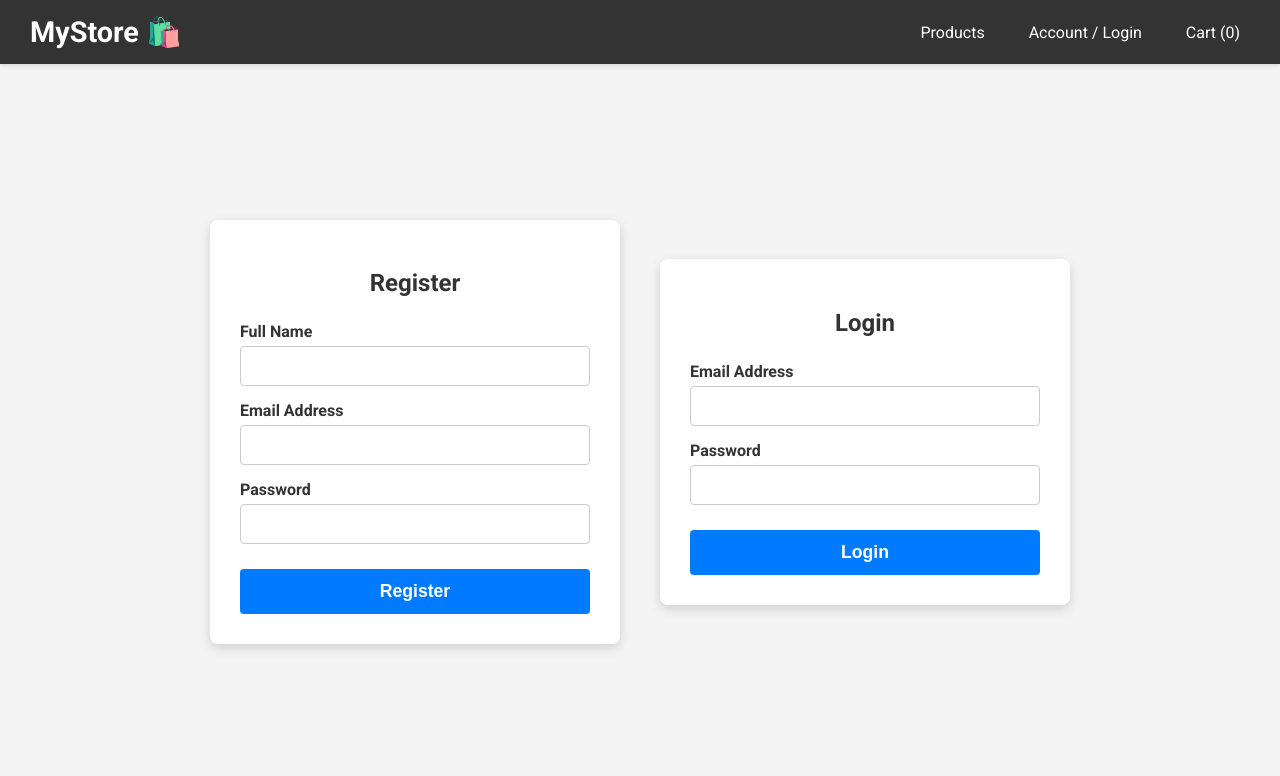
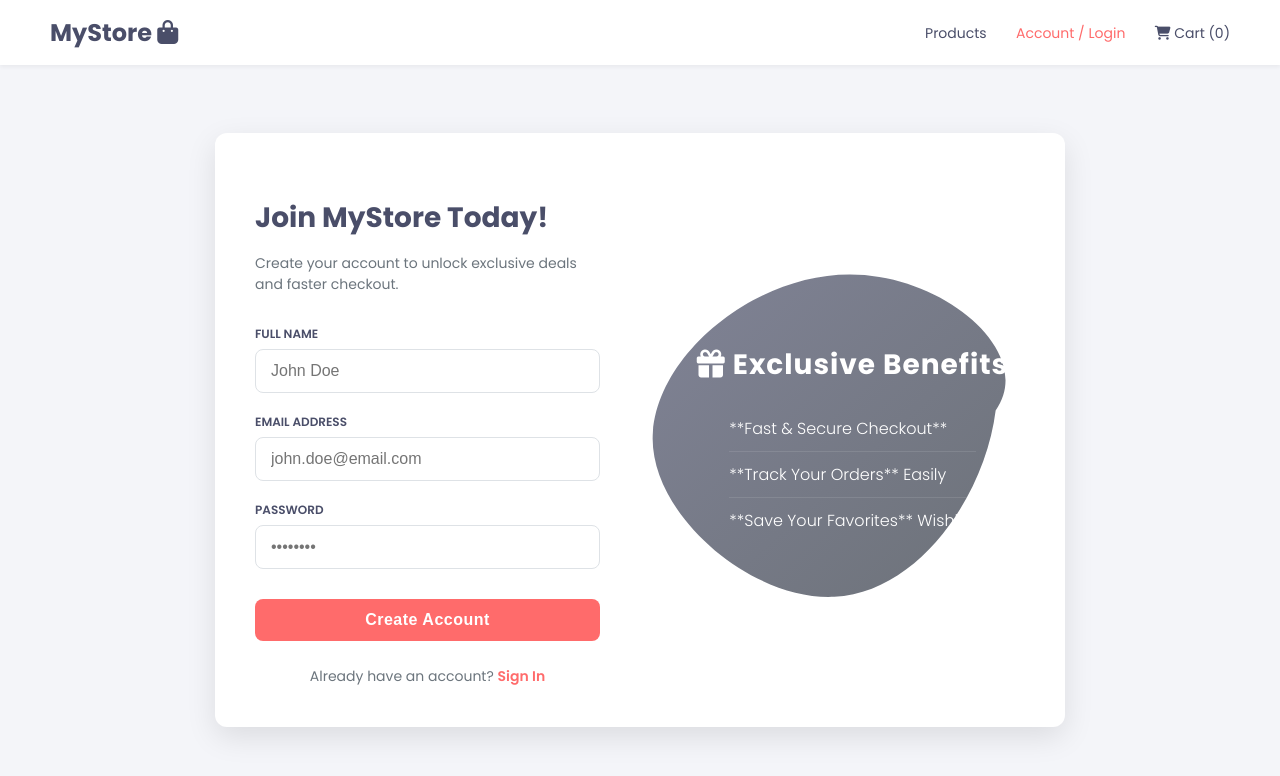
Before and after one commit to TABUDII02/mongodb-crud-api, a plain HTML site: page client/auth.html in a window 1280 px wide. Drawn offline with Linux system fonts and the light colour scheme.

Commit message:
Initial commit - CRUD app

```diff
--- a/client/auth.html
+++ b/client/auth.html
@@ -3,54 +3,87 @@
 <head>
     <meta charset="UTF-8">
     <meta name="viewport" content="width=device-width, initial-scale=1.0">
-    <title>Account - Register / Login</title>
-    <link rel="stylesheet" href="styles.css">
-    <link href="https://fonts.googleapis.com/css2?family=Roboto:wght@400;700&display=swap" rel="stylesheet">
+    <title>Account - Sign In / Register</title>
+    <link rel="stylesheet" href="style.css">
+    <link href="https://fonts.googleapis.com/css2?family=Poppins:wght@300;400;600;700&display=swap" rel="stylesheet">
+    <link rel="stylesheet" href="https://cdnjs.cloudflare.com/ajax/libs/font-awesome/6.4.2/css/all.min.css">
 </head>
 <body class="auth-body">
 
-    <header>
-        <div class="logo">MyStore 🛍️</div>
-        <nav>
+    <header class="main-header">
+        <div class="logo">MyStore <i class="fas fa-shopping-bag"></i></div>
+        <nav class="main-nav">
             <a href="index.html">Products</a>
-            <a href="auth.html">Account / Login</a>
-            <a href="#">Cart (0)</a>
+            <a href="auth.html" class="active-link">Account / Login</a>
+            <a href="#"><i class="fas fa-shopping-cart"></i> Cart (0)</a>
         </nav>
     </header>
 
-    <main class="auth-container">
-        <div class="form-card">
-            <h2>Register</h2>
+    <main class="auth-wrapper">
+        <div class="auth-container">
+
+            <div id="register-panel" class="auth-panel register-panel active-form">
+                <h2 class="form-title">Join MyStore Today!</h2>
+                <p class="subtitle">Create your account to unlock exclusive deals and faster checkout.</p>
                 <form id="registration-form">
+
                     <div class="form-group">
                         <label for="reg-name">Full Name</label>
-                    <input type="text" id="reg-name" name="name" required>
+                        <input type="text" id="reg-name" name="name" required placeholder="John Doe">
                     </div>
+
                     <div class="form-group">
                         <label for="reg-email">Email Address</label>
-                    <input type="email" id="reg-email" name="email" required>
+                        <input type="email" id="reg-email" name="email" required placeholder="john.doe@email.com">
                     </div>
+
                     <div class="form-group">
                         <label for="reg-password">Password</label>
-                    <input type="password" id="reg-password" name="password" required>
+                        <input type="password" id="reg-password" name="password" required placeholder="••••••••">
                     </div>
-                <button type="submit">Register</button>
+
+                    <button type="submit" class="primary-btn register-btn">Create Account</button>
+
+                    <div class="form-footer">
+                        Already have an account? <a href="#" id="show-login" class="toggle-link">Sign In</a>
+                    </div>
                 </form>
             </div>
 
-        <div class="form-card">
-            <h2>Login</h2>
+            <div id="login-panel" class="auth-panel login-panel">
+                <h2 class="form-title">Welcome Back!</h2>
+                <p class="subtitle">Log in to continue shopping and manage your orders.</p>
                 <form id="login-form">
+
                     <div class="form-group">
                         <label for="login-email">Email Address</label>
-                    <input type="email" id="login-email" name="email" required>
+                        <input type="email" id="login-email" name="email" required placeholder="john.doe@email.com">
                     </div>
+
                     <div class="form-group">
                         <label for="login-password">Password</label>
-                    <input type="password" id="login-password" name="password" required>
+                        <input type="password" id="login-password" name="password" required placeholder="••••••••">
                     </div>
-                <button type="submit">Login</button>
+
+                    <button type="submit" class="primary-btn login-btn">Sign In</button>
+
+                    <a href="#" class="forgot-link">Forgot Password?</a>
+
+                    <div class="form-footer">
+                        New to MyStore? <a href="#" id="show-register" class="toggle-link">Register Now</a>
+                    </div>
                 </form>
+            </div>
+
+            <div class="auth-callout">
+                <h3><i class="fas fa-gift"></i> Exclusive Benefits</h3>
+                <ul>
+                    <li>**Fast & Secure Checkout**</li>
+                    <li>**Track Your Orders** Easily</li>
+                    <li>**Save Your Favorites** Wishlist</li>
+                </ul>
+            </div>
+
         </div>
     </main>
 
```
Lines whose indentation alone changed are shown as unchanged.
